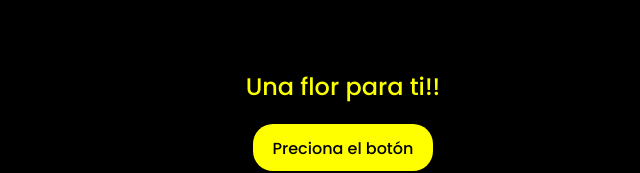
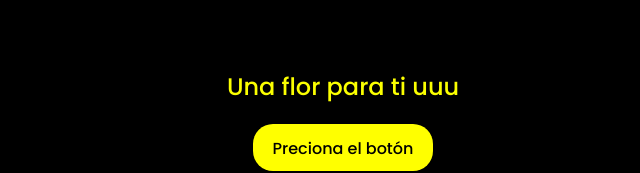
Before and after one commit to trabajosHub/flores, a plain HTML site: page index.html in a window 1280 px wide. Shown: the part 433-606 px from the top of the page, without its empty margins (305-945 px from the left). Drawn offline with Linux system fonts and the light colour scheme.

Commit message:
Update index.html

```diff
--- a/index.html
+++ b/index.html
@@ -33,7 +33,7 @@
         <span></span>
     </div>
     <div class="description">
-        <span>Una flor para ti!!</span>
+        <span>Una flor para ti uuu</span>
     </div>
     <div class="button">
         <button>
```
